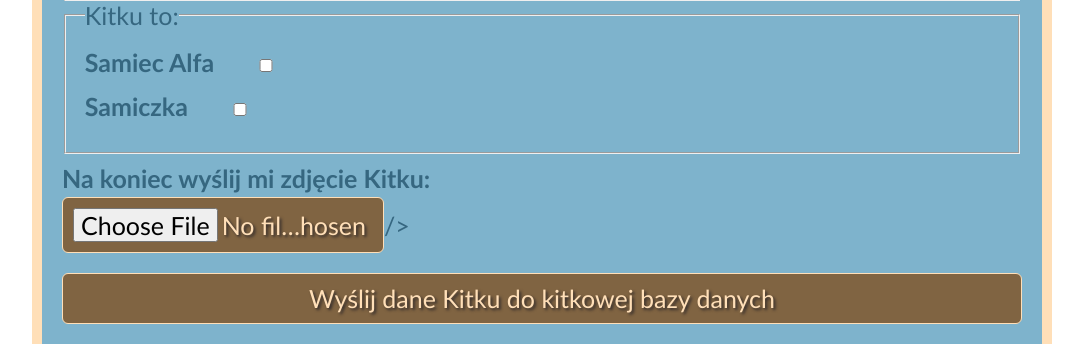
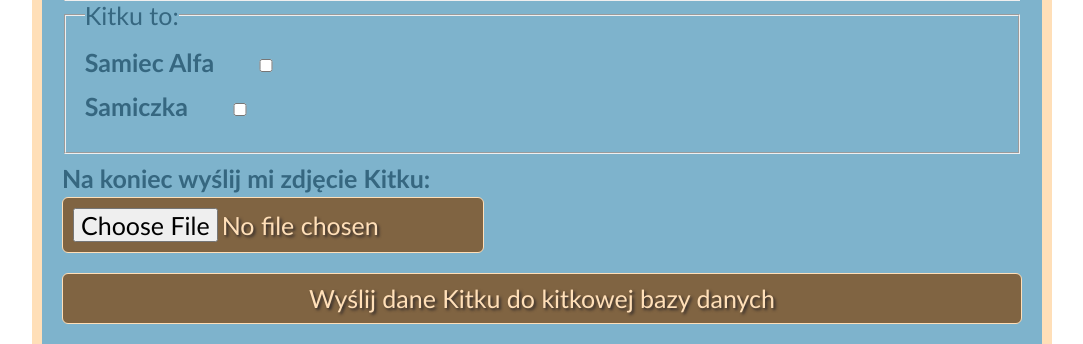
Before and after one commit to kamilMalinowski/form, a PHP site: page / in a window 1280 px wide. Shown: the part 1880-2224 px from the top of the page, without its empty margins (98-1181 px from the left). Run offline with PHP 8.4, Linux system fonts and the light colour scheme.

Commit message:
update form

```diff
--- a/assets/style.css
+++ b/assets/style.css
@@ -72,6 +72,10 @@
     width: 100%;
     cursor: pointer;
 }
+    .form__input--file{
+        width: 400px;
+        cursor: pointer;
+}
 .form__textarea {
   display: block;
   height: 200px;
--- a/index.html
+++ b/index.html
@@ -212,13 +212,12 @@
             Na koniec wyślij mi zdjęcie Kitku:
           </label>
           <input
-            class="form__input"
+            class="form__input form__input--file"
             id="sendcat"
             name="sendcat"
             type="file"
             accept="image/png, image/jpeg"
-            value="Szybciutkoooo"
-          />/>
+          />
         </p>
         <!--submit-->
         <p class="form__description">
```
